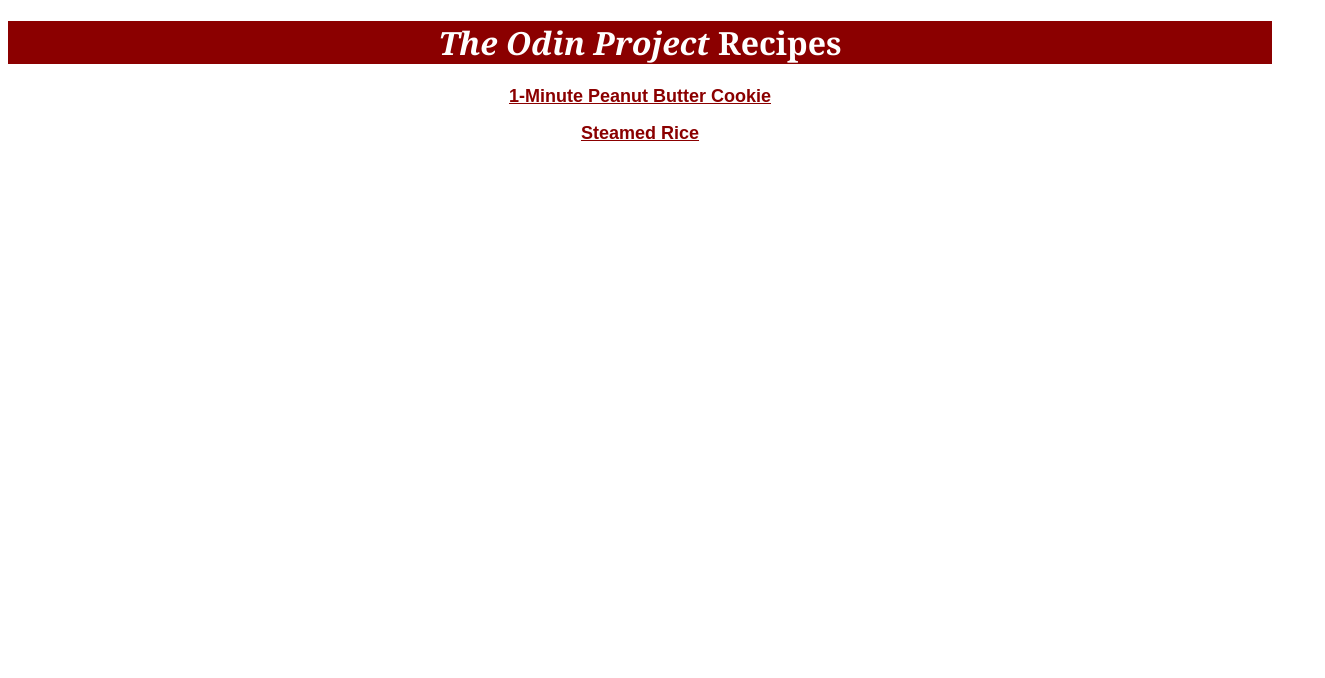
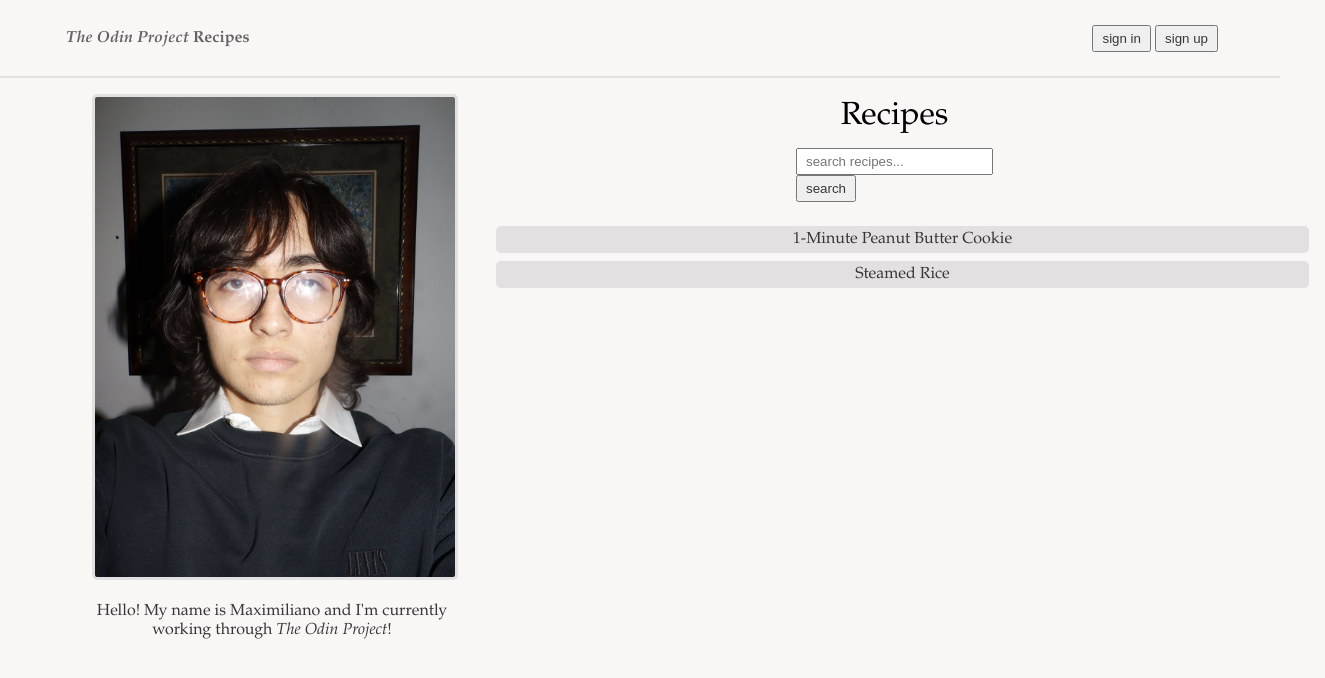
Before and after one commit to maximilianovalle/odin-recipes, a plain HTML site: page index.html in a window 1280 px wide. Shown: the whole page, 1325 px wide, since content can reach past the window. Drawn offline with Linux system fonts and the light colour scheme.

Commit message:
Restyle Index.HTML and add .jpg file
I completely redid the styling for the index page. Some of these changes
include:

- Changing background color
- Adding 'sign in' and 'sign up' buttons (non-functional)
- Adding a search bar (non-functional)
- Restructuring elements using <div> tags
- Resizing text
- Adding 'hover' styling to recipe links

```diff
--- a/index.html
+++ b/index.html
@@ -13,9 +13,52 @@
 <!-- BODY -->
 
 <body>
-    <h1><em>The Odin Project</em> Recipes</h1>
-        <p class="linked"><a href="recipes/peanut-butter-cookie.html" rel="noopener noreferrer">1-Minute Peanut Butter Cookie</a></p>
-        <p class="linked"><a href="recipes/steamed-rice.html" rel="noopener noreferrer">Steamed Rice</a></p>
+
+    <div class="top">   <!-- TOP SECTION -->
+        <div class="left">
+            <h1 class="title"><em>The Odin Project</em> Recipes</h1>
+        </div>
+
+        <div class="right">
+            <button class="sign-in">sign in</button>
+            <button class="sign-up">sign up</button>
+        </div>
+
+    </div>
+
+    <div class="main-page"> <!-- MAIN PAGE -->
+
+        <div class="mp-left">
+            <img class="selfie" src="images/I-WAS-SICK-WHEN-THIS-PIC-WAS-TAKEN-THATS-Y-MY-NOSE-IS-CRUSTY-OK.jpg" alt="Shoulders up photograph of me.">
+            <p class="abt-me">Hello! My name is Maximiliano and I'm currently working through <em>The Odin Project</em>!</p>
+        </div>
+
+        <div class="mp-middle">
+
+            <div class="middle-title">
+                <p class="mid-title">Recipes</p>
+            </div>
+
+            <div class="search">
+                <form id="form">
+                    <input type="search" class="search-bar" name="q" placeholder="search recipes...">
+                    <button class="search-butt">search</button>
+                </form>
+            </div>
+
+            <div class="recipe">
+                <a class="link" href="recipes/peanut-butter-cookie.html" rel="noopener noreferrer">1-Minute Peanut Butter Cookie</a>
+            </div>
+
+            <div class="recipe">
+                <a class="link" href="recipes/steamed-rice.html" rel="noopener noreferrer">Steamed Rice</a>
+            </div>
+        </div>
+
+        <div class="mp-right"></div>
+
+    </div>
+
 </body>
 
 </html>
--- a/style.css
+++ b/style.css
@@ -1,39 +1,117 @@
-* { /* universal selector */
-    font-family: Arial, Helvetica, sans-serif;
+body {
+    margin: 0px;                    /* removes white border around title box */
+    background: #F9F6F6;
+    font-family: Garamond, serif;
+    box-sizing: border-box;
 }
 
-h1, h2, h1 em, h2 em {    /* type selector; heading 1, heading 2, italicized headings */
-    font-family: Cambria, Cochin, Georgia, Times, 'Times New Roman', serif;
+.top {  /* SPACE top */
+    display: flex;
+    border-bottom: solid 2px;
+    border-color: #e2e0e0;
+    padding: 14px;
+    margin-bottom: 8px;
 }
 
-h1 {    /* type selector; heading 1 */
-    background-color: darkred;
-    text-align: center;
-    color: white;
-}
-
-.recipe {   /* class selector; heading 1 */
-    background-color: darkblue;
-}
-
-a { /* type selector; links */
-    color: darkred;
-    font-weight: bold;
-    font-size: 18px;
-}
-
-h2 {    /* type selector; heading 2 */
-    color: darkblue;
-}
-
-.linked {   /* class selector; paragraphs in main page*/
+.left {   /* SPACE top left: title */
+    margin-left: 48px;
+    margin-right: auto;
     text-align: center;
 }
 
-.ingredients, .imp {    /* class selector: unorganized ingredients list, imp text */
-    color: darkred;
+.title {    /* TEXT title */
+    padding: 4px;
+    color: #656464;
+    font-size: 16px;
 }
 
-.imp { /* class selector: imp text */
-    font-weight: 400;
+.right { /*SPACE top right: buttons*/
+    margin-left: auto;
+    margin-right: 48px;
+    margin-top: auto;
+    margin-bottom: auto;
 }
+
+.sign-in, .sign-up, .search-butt, .search-bar {    /* TEXT buttons, search bar */
+    color: #373636;
+    padding: 4px 8px;
+}
+
+.main-page {    /* SPACE main page */
+    margin: 0px 64px;
+    display: flex;
+}
+
+.mp-left, .mp-right {  /* SPACE main page left right: abt me */
+    width: 400px;
+    padding: 8px;
+}
+
+.selfie {
+    width: 360px;
+    border-radius: 5px;
+    border: 3px solid #e2e0e0;
+    margin-left: 20px;
+    margin-right: 20px;
+}
+
+.mp-right { /* SPACE main page right */
+    margin-right: 0px;
+    margin-left: auto;
+}
+
+.mp-left {  /* SPACE main page left */
+    margin-left: 0px;
+    margin-right: auto;
+}
+
+.abt-me {   /* TEXT abt me */
+    text-align: center;
+    color: #373636;
+}
+
+.mp-middle {    /* SPACE main page middle: links, search bar */
+    width: 880px;
+    padding: 8px;
+    margin-left: 0px;
+    margin-right: 0px;
+}
+
+.search {   /* TEXT search bar */
+    margin-left: 308px;
+    margin-right: 308px;
+    margin-bottom: 24px;
+}
+
+.recipe {   /* TEXT links */
+    text-align: center;
+    margin: 8px;
+}
+
+.link { /* TEXT links */
+    background: #e2e0e0;
+    border-radius: 5px;
+    display: inline-block;  /* this */
+    width: 100%;            /* this */
+    height: 100%;           /* and this makes the link fit the entire div space so that :hover works properly */
+    color:#373636;
+    text-decoration: none;
+    padding: 4px 8px;
+}
+
+.link:hover {   /* TEXT links */
+    background: #656464;
+    color: #e2e0e0;
+}
+
+.middle-title { /* SPACE main page middle title */
+    text-align: center;
+    margin: 4px;
+    padding: 0px;
+}
+
+.mid-title {    /* TEXT middle title */
+    margin-top: 4px;
+    margin-bottom: 12px;
+    font-size: 32px;
+}
```
Also changed, not shown: images/I-WAS-SICK-WHEN-THIS-PIC-WAS-TAKEN-THATS-Y-MY-NOSE-IS-CRUSTY-OK.jpg (added).
